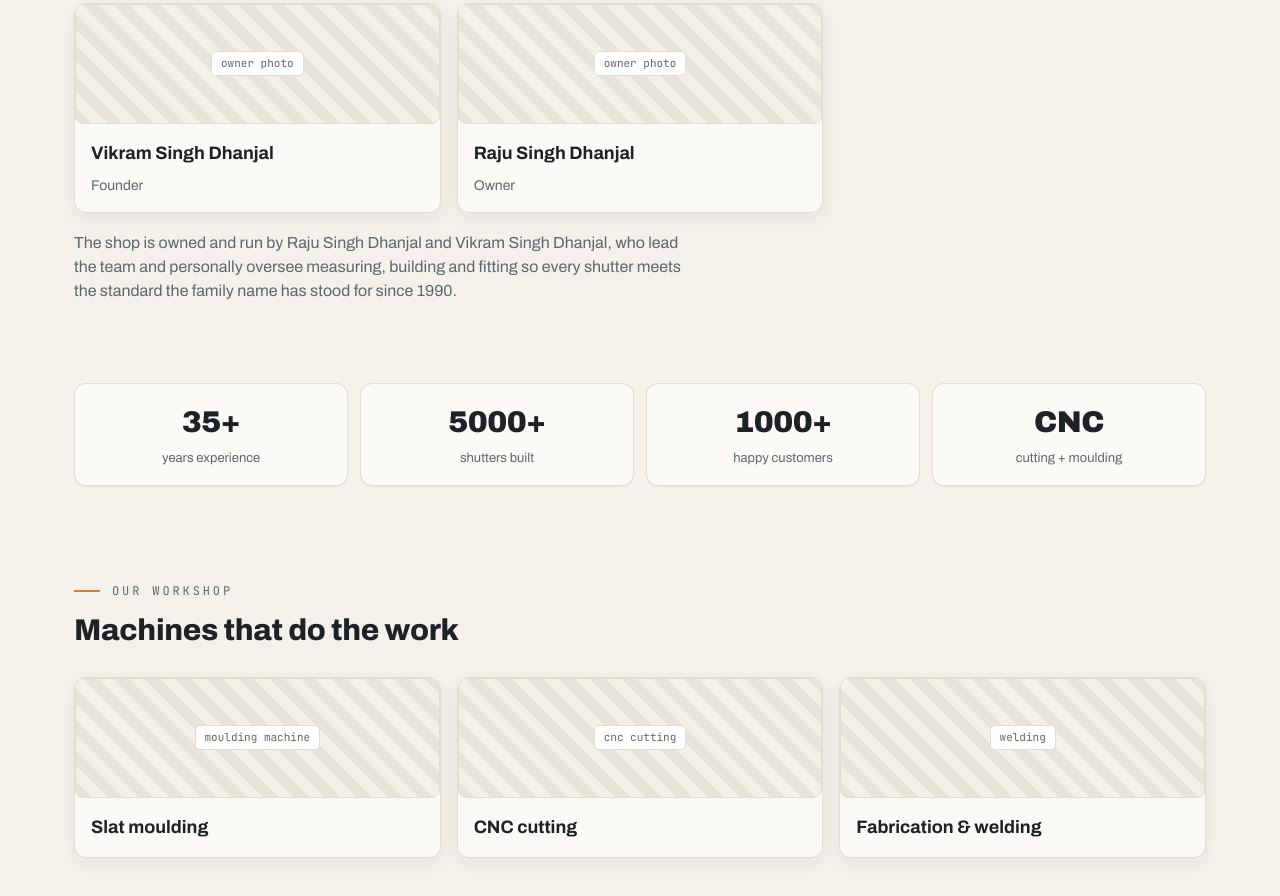
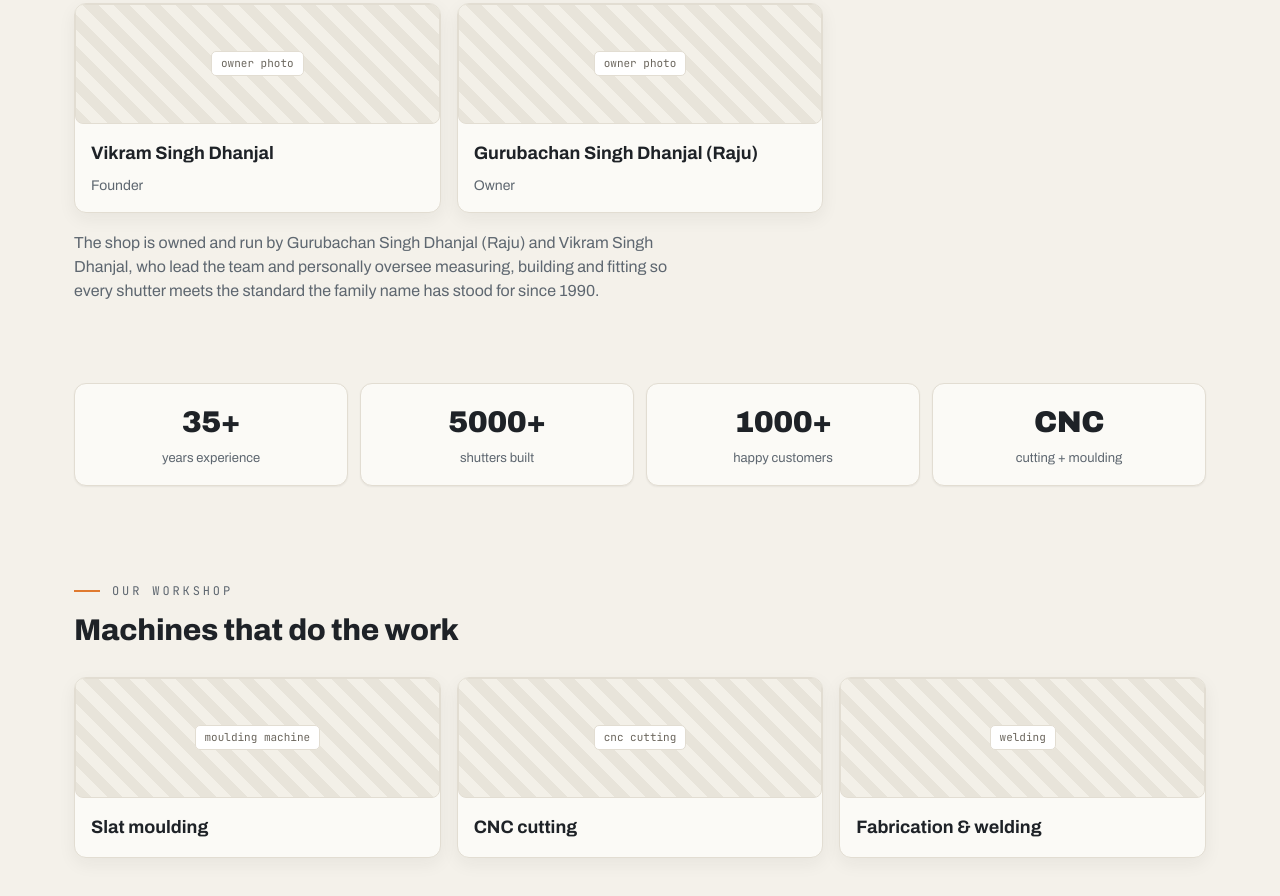
Before and after one commit to manik-dhanjal/vishwakarma-fabrications, a Gatsby site: page /about in a window 1280 px wide. Shown: the part 825-1721 px from the top of the page. Built offline with nearby package versions, Linux system fonts and the light colour scheme; Gatsby itself is replaced by a stand-in of ours.

Commit message:
owner name updated

```diff
--- a/src/data/site.ts
+++ b/src/data/site.ts
@@ -13,7 +13,7 @@ const site: SiteData = {
   founded: 1990,
   owners: [
     { name: "Vikram Singh Dhanjal", role: "Founder" },
-    { name: "Raju Singh Dhanjal", role: "Owner" },
+    { name: "Gurubachan Singh Dhanjal (Raju)", role: "Owner" },
   ],
 
   // ---- Contact (REPLACE placeholders) ----
--- a/src/pages/about.tsx
+++ b/src/pages/about.tsx
@@ -72,10 +72,10 @@ export default function AboutPage() {
             ))}
           </div>
           <p className="text-steel text-[16px] max-w-[620px] mt-[18px]">
-            The shop is owned and run by Raju Singh Dhanjal and Vikram Singh
-            Dhanjal, who lead the team and personally oversee measuring,
-            building and fitting so every shutter meets the standard the family
-            name has stood for since {site.founded}.
+            The shop is owned and run by Gurubachan Singh Dhanjal (Raju) and
+            Vikram Singh Dhanjal, who lead the team and personally oversee
+            measuring, building and fitting so every shutter meets the standard
+            the family name has stood for since {site.founded}.
           </p>
         </div>
       </section>
```
